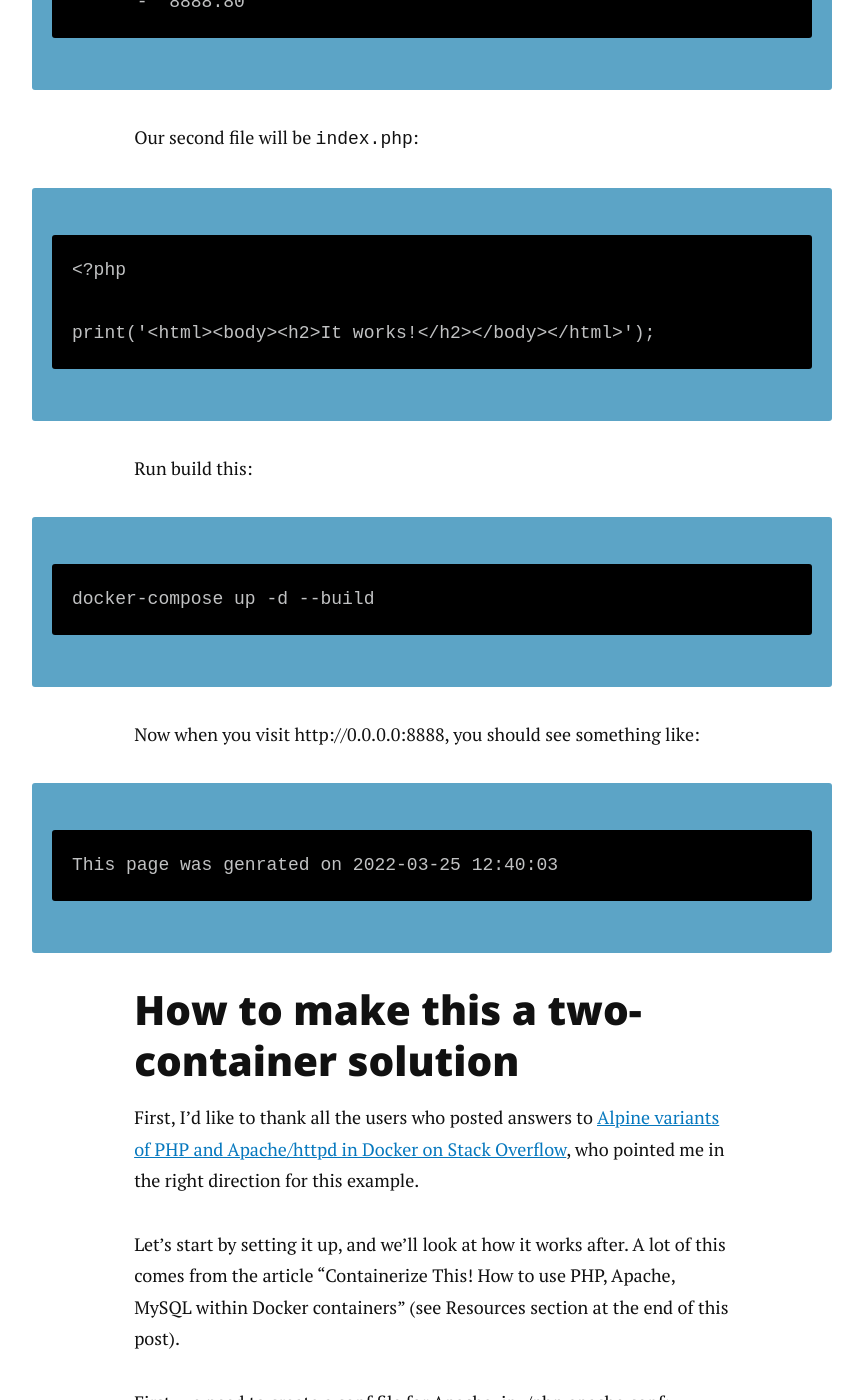
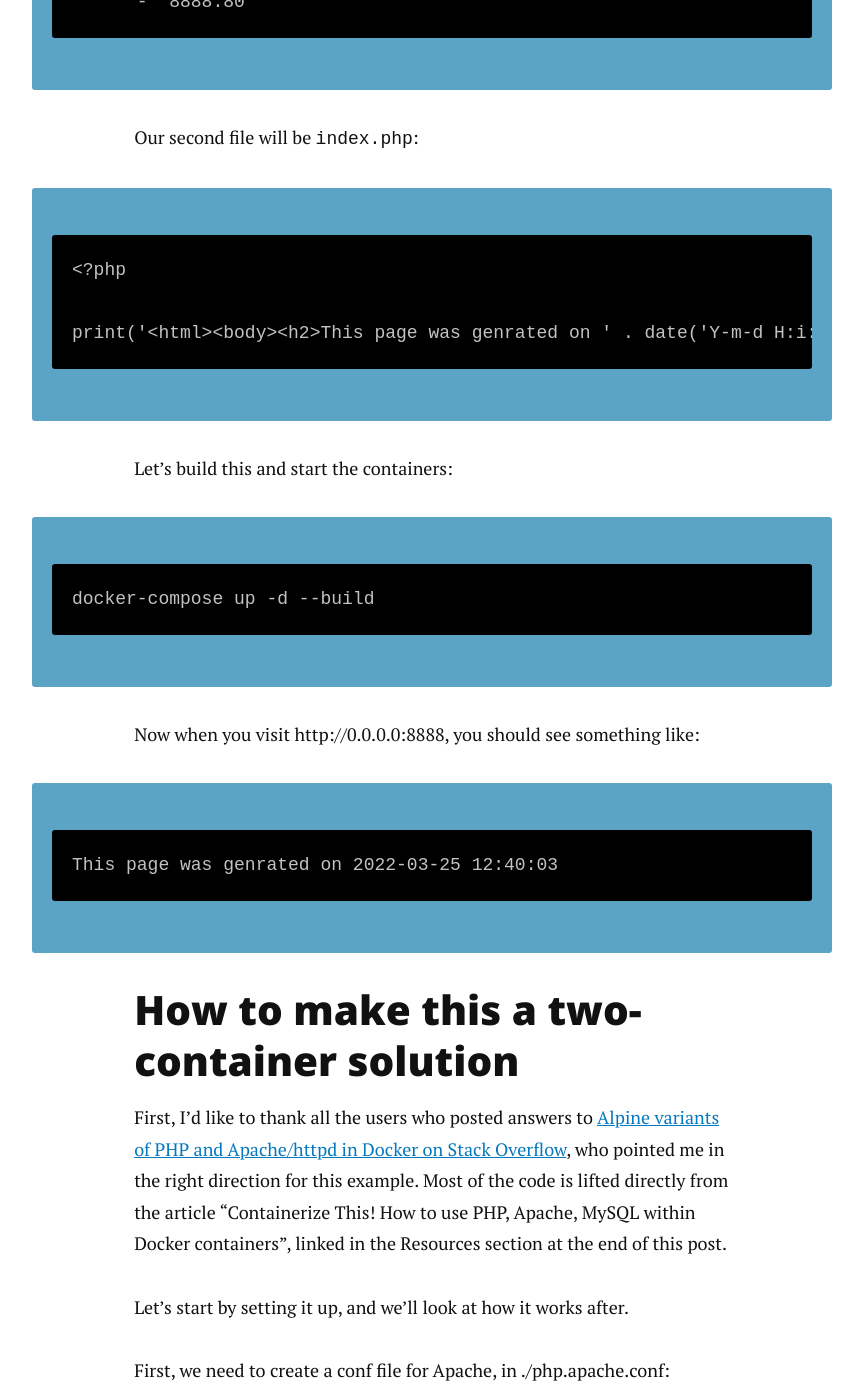
Before and after one commit to alberto56/dcycleblog, a Jekyll site: the page built from _posts/2022-03-25-php-apache-different-containers.md, in a window 1280 px wide and 1400 px high, scrolled down 1912 px. Shown: the whole window, without its empty margins (208-1071 px from the left). Built offline with Jekyll 4.4.1, drawn with Linux system fonts in a browser that asks for light colours; nearby versions of some CDN libraries; comment, search, counter and statistics services are not loaded; some of the changed text lies outside the part shown.

Commit message:
php apache compose editing

```diff
--- a/_posts/2022-03-25-php-apache-different-containers.md
+++ b/_posts/2022-03-25-php-apache-different-containers.md
@@ -45,9 +45,9 @@ Our second file will be `index.php`:
 
     <?php
 
-    print('<html><body><h2>It works!</h2></body></html>');
+    print('<html><body><h2>This page was genrated on ' . date('Y-m-d H:i:s') . '</h2></body></html>');
 
-Run build this:
+Let's build this and start the containers:
 
     docker-compose up -d --build
 
@@ -58,9 +58,9 @@ Now when you visit http://0.0.0.0:8888, you should see something like:
 How to make this a two-container solution
 -----
 
-First, I'd like to thank all the users who posted answers to [Alpine variants of PHP and Apache/httpd in Docker on Stack Overflow](https://stackoverflow.com/questions/41303775/alpine-variants-of-php-and-apache-httpd-in-docker/41306316#41306316), who pointed me in the right direction for this example.
+First, I'd like to thank all the users who posted answers to [Alpine variants of PHP and Apache/httpd in Docker on Stack Overflow](https://stackoverflow.com/questions/41303775/alpine-variants-of-php-and-apache-httpd-in-docker/41306316#41306316), who pointed me in the right direction for this example. Most of the code is lifted directly from the article "Containerize This! How to use PHP, Apache, MySQL within Docker containers", linked in the Resources section at the end of this post.
 
-Let's start by setting it up, and we'll look at how it works after. A lot of this comes from the article "Containerize This! How to use PHP, Apache, MySQL within Docker containers" (see Resources section at the end of this post).
+Let's start by setting it up, and we'll look at how it works after.
 
 First, we need to create a conf file for Apache, in ./php.apache.conf:
 
```
Also changed, not shown: other parts of _posts/2022-03-25-php-apache-different-containers.md (+1 -1 lines).
